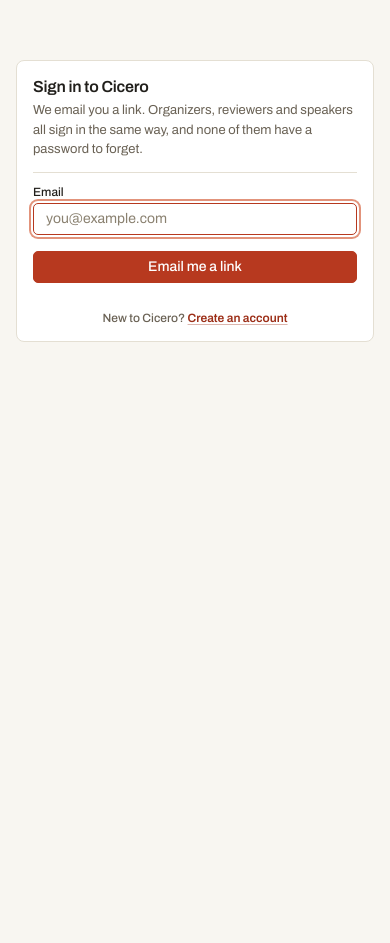
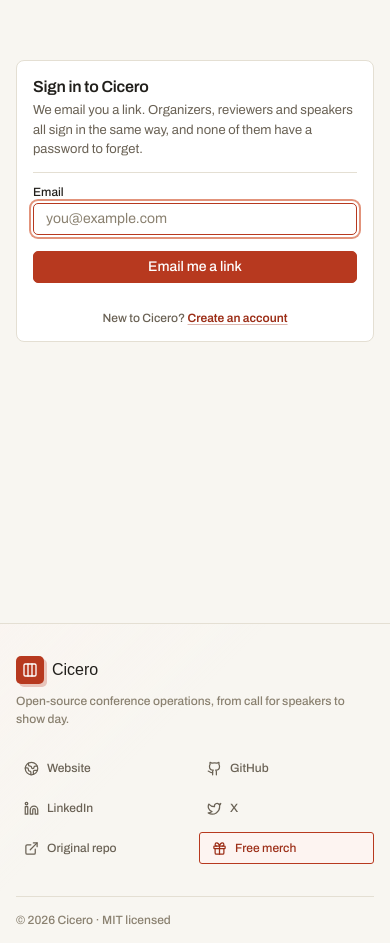
Before and after one commit to EllAchE/sessionboard-oss, a Next.js app: page /signin in a window 390 px wide. Shown: the part 221-1164 px from the top of the page. Before the commit the page ends 844 px from the top, so only its background shows below. Built offline with nearby package versions, Linux system fonts and the light colour scheme; a web font is replaced by a local one.

Commit message:
S-133388: Add Cicero's global footer (#27)

```diff
--- a/app/layout.tsx
+++ b/app/layout.tsx
@@ -1,4 +1,5 @@
 import type { Metadata } from 'next';
+import { GlobalFooter } from '@/components/GlobalFooter';
 import { ToastProvider } from '@/components/ui';
 import { fontVariables } from './fonts';
 import './tokens.css';
@@ -22,7 +23,10 @@
         <script dangerouslySetInnerHTML={{ __html: THEME_SCRIPT }} />
       </head>
       <body>
-        <ToastProvider>{children}</ToastProvider>
+        <ToastProvider>
+          {children}
+          <GlobalFooter />
+        </ToastProvider>
       </body>
     </html>
   );
--- /dev/null
+++ b/components/GlobalFooter/GlobalFooter.module.css
@@ -0,0 +1,156 @@
+.footer {
+  position: relative;
+  z-index: 1;
+  border-top: var(--border-width) solid var(--border-hairline);
+  color: var(--text-muted);
+  background:
+    linear-gradient(135deg, color-mix(in srgb, var(--accent-subtle) 38%, transparent), transparent 38%),
+    var(--surface-page);
+}
+
+.inner,
+.legal {
+  width: min(100% - var(--space-12), var(--content-max));
+  margin-inline: auto;
+}
+
+.inner {
+  min-height: 112px;
+  display: flex;
+  align-items: center;
+  justify-content: space-between;
+  gap: var(--space-10);
+  padding-block: var(--space-6);
+}
+
+.identity {
+  min-width: min(100%, 320px);
+  display: grid;
+  gap: var(--space-2);
+}
+
+.identity p {
+  max-width: 48ch;
+  color: var(--text-faint);
+  font: var(--type-label);
+  line-height: var(--leading-normal);
+}
+
+.brand {
+  width: fit-content;
+  display: inline-flex;
+  align-items: center;
+  gap: var(--space-2);
+  color: var(--text-strong);
+  font: var(--weight-medium) var(--text-lg) / 1 var(--font-display);
+  text-decoration: none;
+}
+
+.brandMark {
+  width: 28px;
+  height: 28px;
+  display: grid;
+  place-items: center;
+  border-radius: var(--radius-md);
+  color: var(--text-on-accent);
+  background: var(--accent);
+  box-shadow: 3px 3px 0 color-mix(in srgb, var(--border-accent) 26%, transparent);
+}
+
+.links {
+  display: flex;
+  align-items: center;
+  justify-content: flex-end;
+  gap: var(--space-2);
+  flex-wrap: wrap;
+}
+
+.link,
+.merch {
+  min-height: var(--control-sm);
+  display: inline-flex;
+  align-items: center;
+  gap: var(--space-2);
+  padding-inline: var(--space-2);
+  border-radius: var(--radius-sm);
+  color: var(--text-muted);
+  font: var(--type-label);
+  text-decoration: none;
+  transition:
+    color var(--duration-fast) var(--ease-standard),
+    background var(--duration-fast) var(--ease-standard),
+    border-color var(--duration-fast) var(--ease-standard);
+}
+
+.link:hover {
+  color: var(--text-accent);
+  background: var(--surface-hover);
+}
+
+.divider {
+  width: var(--border-width);
+  height: 20px;
+  margin-inline: var(--space-1);
+  background: var(--border-default);
+}
+
+.merch {
+  margin-left: var(--space-1);
+  padding-inline: var(--space-3);
+  border: var(--border-width) solid var(--border-accent);
+  color: var(--text-accent);
+  background: var(--accent-subtle);
+}
+
+.merch:hover {
+  border-color: var(--accent);
+  color: var(--text-on-accent);
+  background: var(--accent);
+}
+
+.legal {
+  padding-block: var(--space-4);
+  border-top: var(--border-width) solid var(--border-hairline);
+  color: var(--text-faint);
+  font: var(--type-label);
+}
+
+@media (max-width: 860px) {
+  .inner {
+    align-items: flex-start;
+    flex-direction: column;
+    gap: var(--space-6);
+  }
+
+  .links {
+    justify-content: flex-start;
+  }
+}
+
+@media (max-width: 640px) {
+  .inner,
+  .legal {
+    width: min(100% - var(--space-8), var(--content-max));
+  }
+
+  .inner {
+    min-height: auto;
+    padding-block: var(--space-8);
+  }
+
+  .links {
+    display: grid;
+    grid-template-columns: repeat(2, minmax(0, 1fr));
+    width: 100%;
+  }
+
+  .link,
+  .merch {
+    min-height: var(--control-md);
+    margin-left: 0;
+  }
+
+  .divider {
+    display: none;
+  }
+}
--- /dev/null
+++ b/components/GlobalFooter/index.tsx
@@ -0,0 +1,67 @@
+import Link from 'next/link';
+import { Columns3, ExternalLink, Gift, Github, Globe2, Linkedin, Twitter } from 'lucide-react';
+import styles from './GlobalFooter.module.css';
+
+const SOCIAL_LINKS = [
+  {
+    href: 'https://www.elehche.com/',
+    label: 'Website',
+    icon: Globe2,
+  },
+  {
+    href: 'https://github.com/EllAchE',
+    label: 'GitHub',
+    icon: Github,
+  },
+  {
+    href: 'https://www.linkedin.com/in/logan-harless',
+    label: 'LinkedIn',
+    icon: Linkedin,
+  },
+  {
+    href: 'https://x.com/myhandleisbest',
+    label: 'X',
+    icon: Twitter,
+  },
+] as const;
+
+const SOURCE_URL = 'https://github.com/EllAchE/sessionboard-oss';
+const MERCH_URL =
+  'https://www.youtube.com/watch?v=dQw4w9WgXcQ&list=RDdQw4w9WgXcQ&start_radio=1';
+
+export function GlobalFooter() {
+  return (
+    <footer className={styles.footer} aria-label="Cicero footer">
+      <div className={styles.inner}>
+        <div className={styles.identity}>
+          <Link className={styles.brand} href="/" aria-label="Cicero home">
+            <span className={styles.brandMark} aria-hidden="true">
+              <Columns3 size={16} />
+            </span>
+            <span>Cicero</span>
+          </Link>
+          <p>Open-source conference operations, from call for speakers to show day.</p>
+        </div>
+
+        <nav className={styles.links} aria-label="Cicero and creator links">
+          {SOCIAL_LINKS.map(({ href, icon: Icon, label }) => (
+            <a key={label} className={styles.link} href={href} target="_blank" rel="noreferrer">
+              <Icon size={15} aria-hidden="true" />
+              <span>{label}</span>
+            </a>
+          ))}
+          <span className={styles.divider} aria-hidden="true" />
+          <a className={styles.link} href={SOURCE_URL} target="_blank" rel="noreferrer">
+            <ExternalLink size={15} aria-hidden="true" />
+            <span>Original repo</span>
+          </a>
+          <a className={styles.merch} href={MERCH_URL} target="_blank" rel="noreferrer">
+            <Gift size={15} aria-hidden="true" />
+            <span>Free merch</span>
+          </a>
+        </nav>
+      </div>
+      <div className={styles.legal}>© 2026 Cicero · MIT licensed</div>
+    </footer>
+  );
+}
```
Also changed, not shown: app/home.module.css (+5 -24 lines), app/page.tsx (+0 -7 lines).
